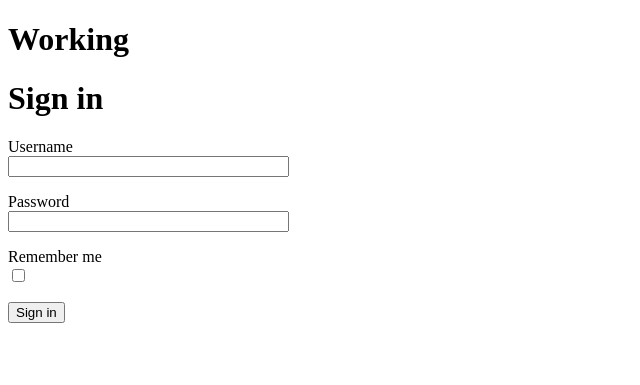
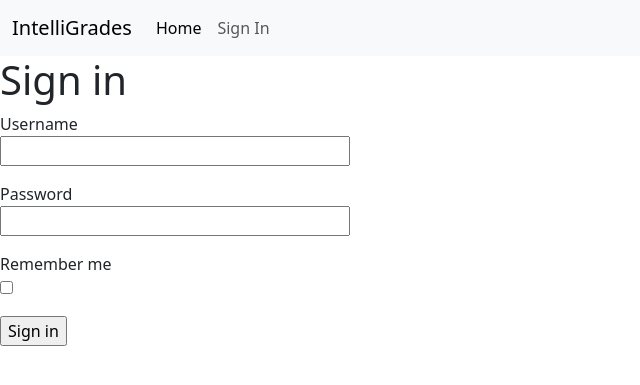
Before and after one commit to jona70x/lms-project, a Flask app: page /auth/login in a window 1280 px wide. Shown: the top 385 px of the page, without its empty margins (0-640 px from the left). Run offline with Flask 3, Linux system fonts and the light colour scheme.

Commit message:
added bootstrap css cdn and navbar with links to home and lSign in page

```diff
--- a/app/templates/base.html
+++ b/app/templates/base.html
@@ -7,11 +7,50 @@
       rel="stylesheet"
       href="{{url_for('static', filename='styles.css')}}"
     />
+    <link
+      href="https://cdn.jsdelivr.net/npm/bootstrap@5.3.8/dist/css/bootstrap.min.css"
+      rel="stylesheet"
+      integrity="sha384-sRIl4kxILFvY47J16cr9ZwB07vP4J8+LH7qKQnuqkuIAvNWLzeN8tE5YBujZqJLB"
+      crossorigin="anonymous"
+    />
     <title>LMS-Proto</title>
-    <h1>Working</h1>
     {% block head %} {% endblock %}
   </head>
   <body>
+    <!-- Bootstrap Navbar -->
+    <nav class="navbar navbar-expand-lg bg-body-tertiary">
+      <div class="container-fluid">
+        <a class="navbar-brand" href="#">IntelliGrades</a>
+        <button
+          class="navbar-toggler"
+          type="button"
+          data-bs-toggle="collapse"
+          data-bs-target="#navbarSupportedContent"
+          aria-controls="navbarSupportedContent"
+          aria-expanded="false"
+          aria-label="Toggle navigation"
+        >
+          <span class="navbar-toggler-icon"></span>
+        </button>
+        <div class="collapse navbar-collapse" id="navbarSupportedContent">
+          <ul class="navbar-nav me-auto mb-2 mb-lg-0">
+            <li class="nav-item">
+              <a class="nav-link active" aria-current="page" href="/">Home</a>
+            </li>
+            <li class="nav-item">
+              <a class="nav-link" href="/auth/login">Sign In</a>
+            </li>
+
+
+        </div>
+      </div>
+    </nav>
+
     {% block body %} {% endblock %}
+    <script
+      src="https://cdn.jsdelivr.net/npm/bootstrap@5.3.8/dist/js/bootstrap.bundle.min.js"
+      integrity="sha384-FKyoEForCGlyvwx9Hj09JcYn3nv7wiPVlz7YYwJrWVcXK/BmnVDxM+D2scQbITxI"
+      crossorigin="anonymous"
+    ></script>
   </body>
 </html>
```
